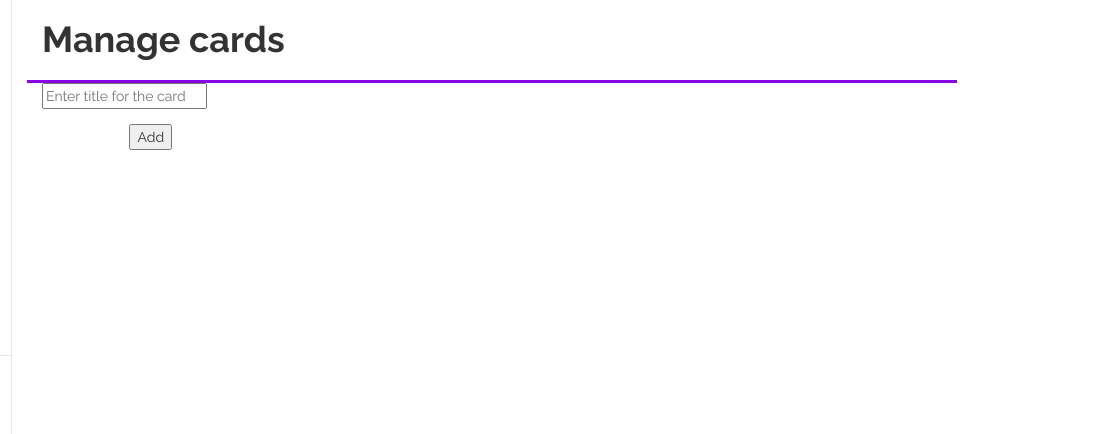
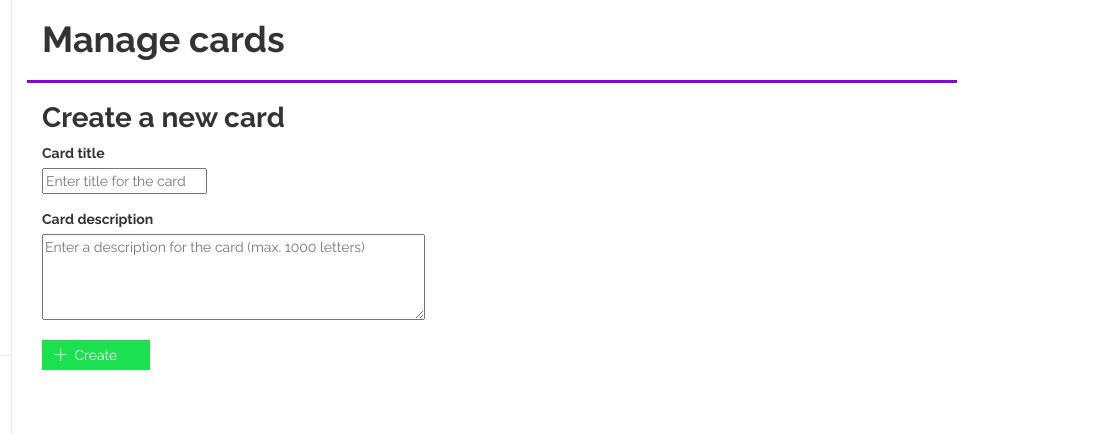
Before and after one commit to martlaus/EUDC-2017-Admin-Panel, a plain HTML site: page panel-manage-cards.html in a window 1280 px wide. Shown: the top 434 px of the page, 168-1280 px from the left. Drawn offline with nearby package versions, Linux system fonts and the light colour scheme.

Commit message:
#113949333 There now is a form field for card description in admin panel

```diff
--- a/panel-manage-cards.html
+++ b/panel-manage-cards.html
@@ -63,17 +63,23 @@
     </div>
     <div class="col-xs-12 col-sm-9 main-container">
       <div class="col-xs-12 header">
-        <h1>Manage cards</h2>
+        <h1>Manage cards</h1>
       </div>
 
       <div class="col-xs-12 col-md-6 block">
+        <h2>Create a new card</h2>
         <form id="add-card" action="" method="post" role="form" style="display: block;">
           <div class="form-group">
+            <label for="card-title">Card title</label><br>
             <input type="text" class="title" id="card-title" placeholder="Enter title for the card" />
           </div>
           <div class="form-group">
-            <div class="col-xs-8 col-xs-offset-2">
-              <input type="submit" name="submit-card" id="submit-card" value="Add">
+            <label for="card-description">Card description</label><br>
+            <textarea rows="4" cols="50" maxlength="1000" form="add-card" id="card-description" placeholder="Enter a description for the card (max. 1000 letters)"></textarea>
+          </div>
+          <div class="form-group">
+            <div type="submit" name="submit-card" id="submit-card" class="col-xs-3 subject-button subject-add-work file-add-button">
+              <i class="ion-ios-plus-empty"></i> Create
             </div>
           </div>
         </form>
```
